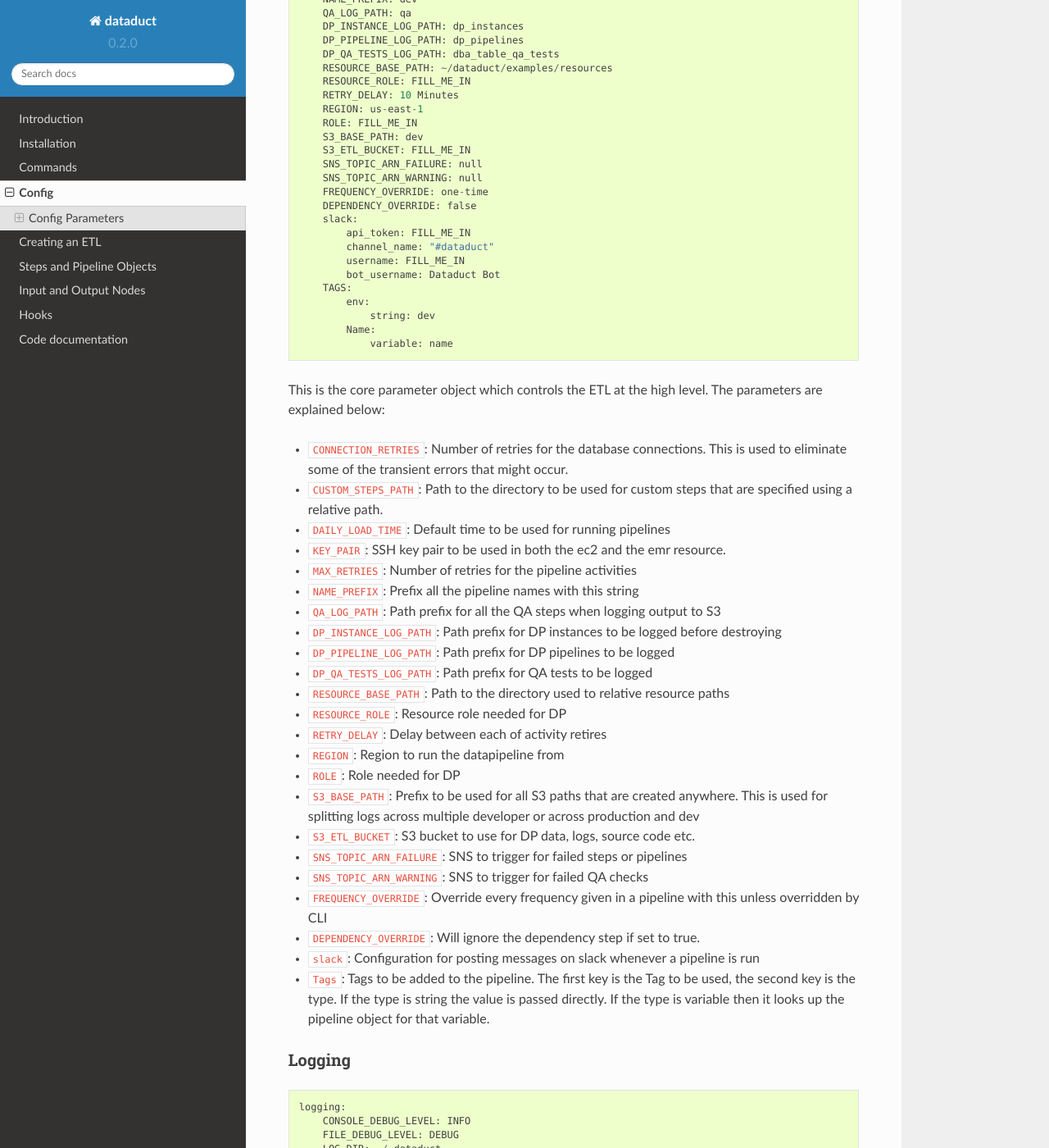
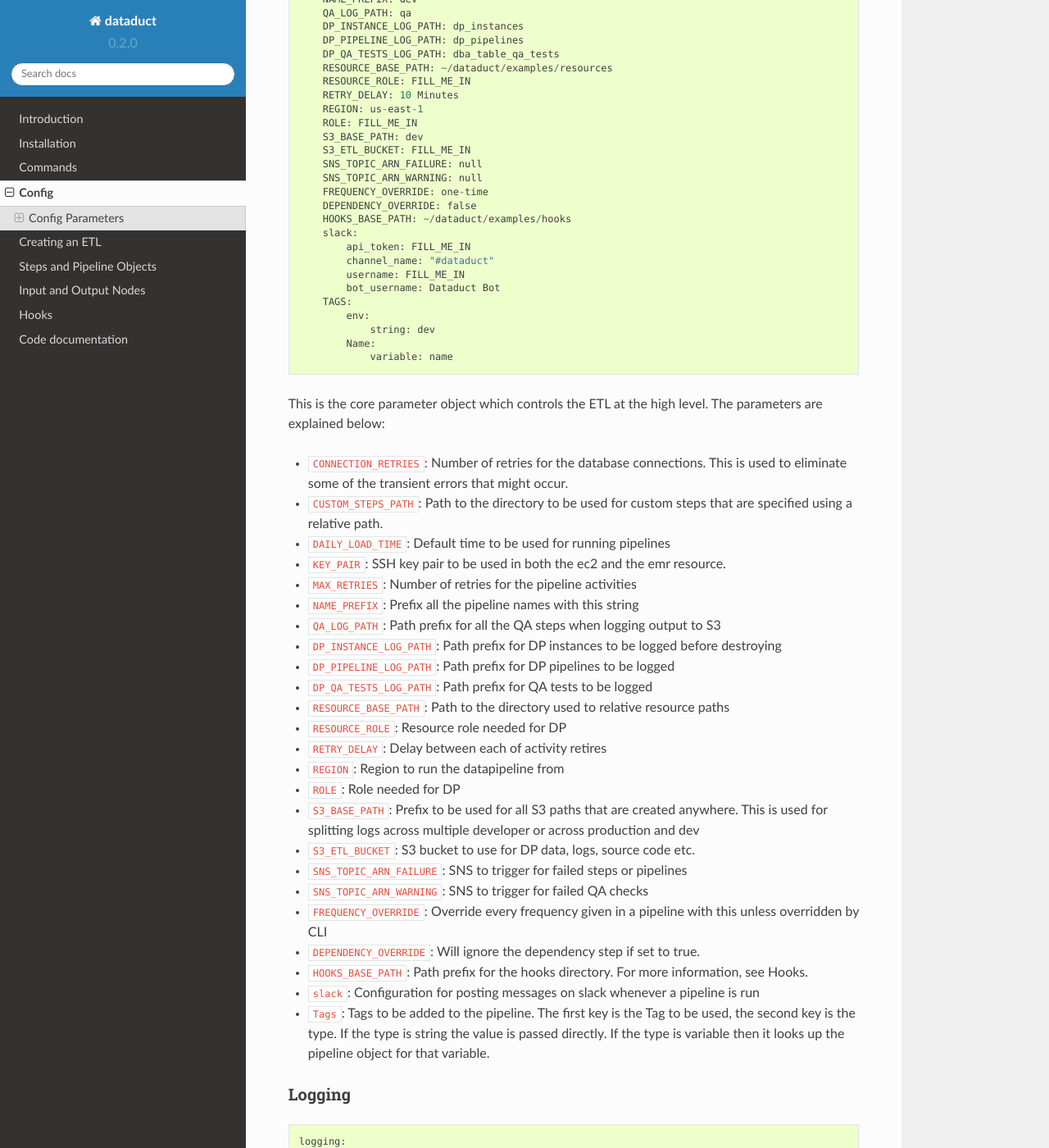
Before and after one commit to coursera/dataduct, a Sphinx documentation site: the page built from docs/config.rst, in a window 1280 px wide and 1400 px high, scrolled down 2683 px. Shown: the whole window at 82% size. Built offline with Sphinx 7.4.7 and the Read the Docs theme 2.0.0, drawn with Linux system fonts in a browser that asks for light colours.

Commit message:
Update config.rst

```diff
--- a/docs/config.rst
+++ b/docs/config.rst
@@ -161,6 +161,7 @@ ETL
         SNS_TOPIC_ARN_WARNING: null
         FREQUENCY_OVERRIDE: one-time
         DEPENDENCY_OVERRIDE: false
+        HOOKS_BASE_PATH: ~/dataduct/examples/hooks
         slack:
             api_token: FILL_ME_IN
             channel_name: "#dataduct"
@@ -209,6 +210,8 @@ level. The parameters are explained below:
    with this unless overridden by CLI
 -  ``DEPENDENCY_OVERRIDE``: Will ignore the dependency step if set to
    true.
+-  ``HOOKS_BASE_PATH``: Path prefix for the hooks directory. For more
+   information, see Hooks.
 -  ``slack``: Configuration for posting messages on slack whenever a
    pipeline is run
 -  ``Tags``: Tags to be added to the pipeline. The first key is the Tag
```
